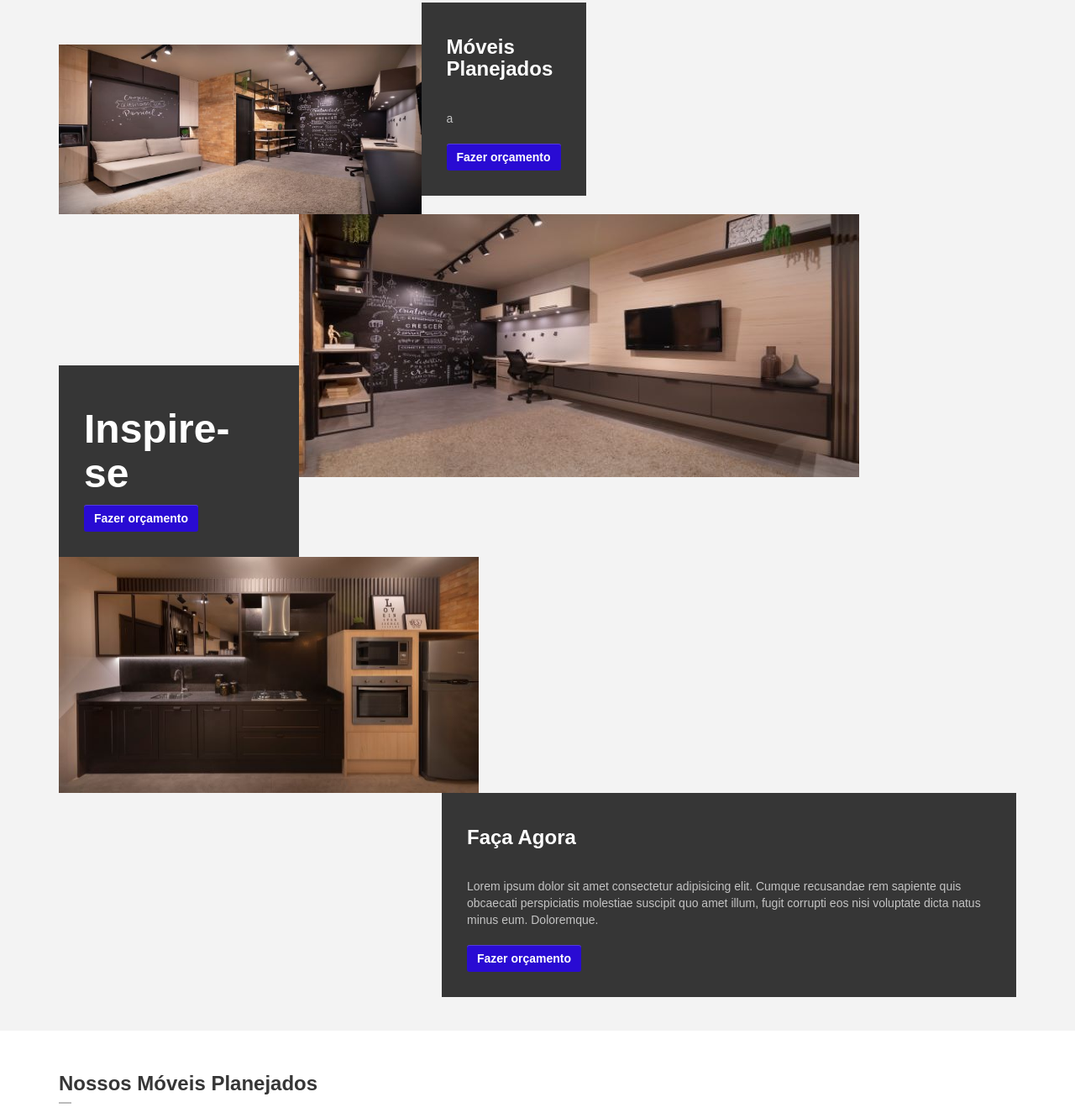
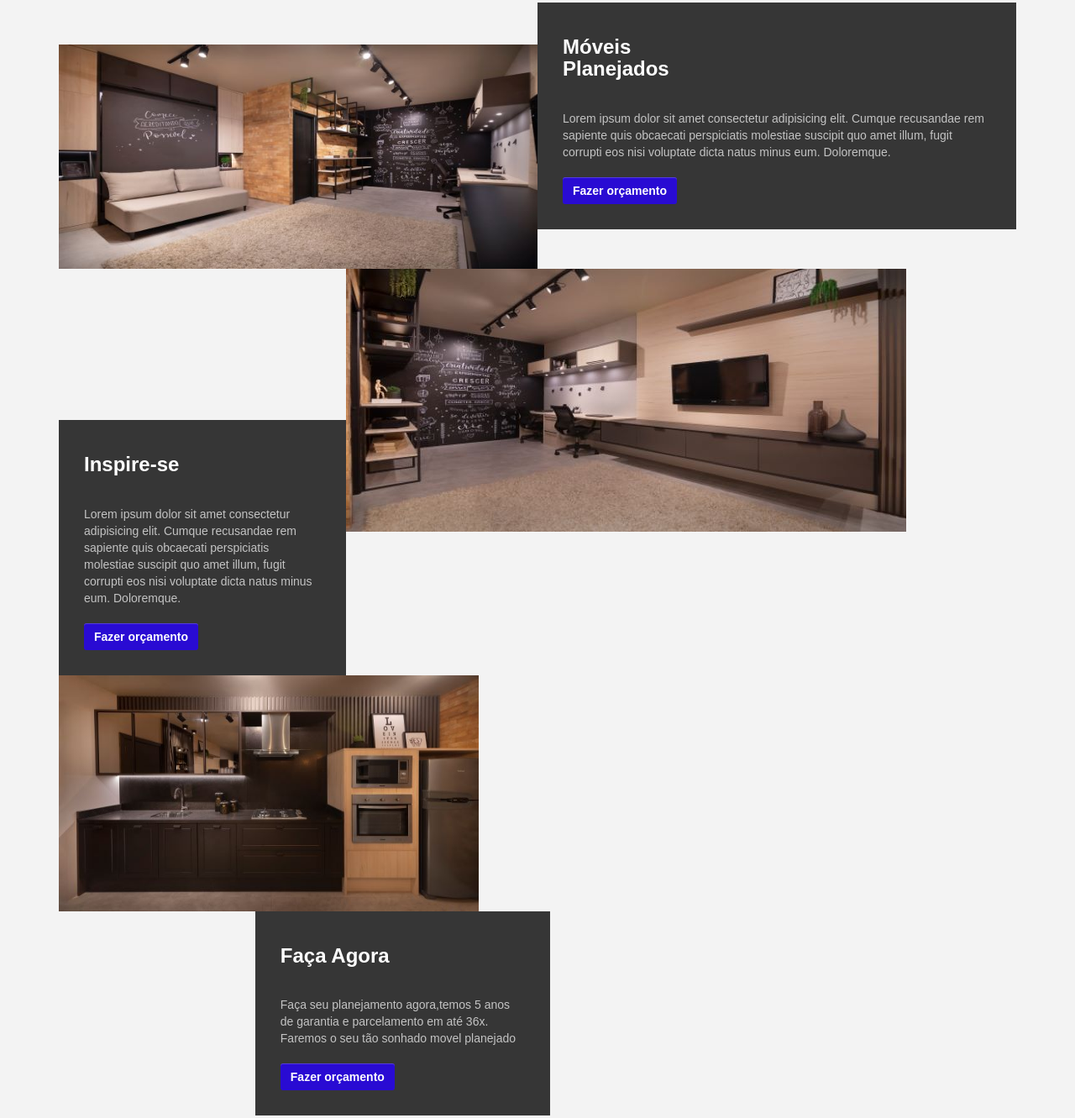
Before and after one commit to matheusmoveleiros/landingpage, a plain HTML site: page index.html in a window 1280 px wide. Shown: the part 1534-2865 px from the top of the page at 84% size. Drawn offline with Linux system fonts and the light colour scheme.

Commit message:
Update index.html

```diff
--- a/index.html
+++ b/index.html
@@ -191,7 +191,7 @@
                 <div class="description width-50">
                     <div class="description-wrapper">
                         <header><h3>Móveis <br>Planejados</h3></header>
-                        <p>a</p>
+                        <p>Lorem ipsum dolor sit amet consectetur adipisicing elit. Cumque recusandae rem sapiente quis obcaecati perspiciatis molestiae suscipit quo amet illum, fugit corrupti eos nisi voluptate dicta natus minus eum. Doloremque.</p>
                         <a href="#home" class="btn roll">Fazer orçamento</a>
                     </div>
                 </div><!-- /.description -->
@@ -199,8 +199,8 @@
             <div class="box">
                 <div class="description width-30 pull-left">
                     <div class="description-wrapper top-180">
-                        <header><h1>Inspire-se</h1></header>
-
+                        <header><h3>Inspire-se</h3></header>
+                        <p>Lorem ipsum dolor sit amet consectetur adipisicing elit. Cumque recusandae rem sapiente quis obcaecati perspiciatis molestiae suscipit quo amet illum, fugit corrupti eos nisi voluptate dicta natus minus eum. Doloremque.</p>
                         <a href="#home" class="btn roll">Fazer orçamento</a>
                     </div>
                 </div><!-- /.description -->
@@ -218,7 +218,7 @@
                 <div class="description width-60">
                     <div class="description-wrapper">
                         <header><h3>Faça Agora </h3></header>
-                        <p>Lorem ipsum dolor sit amet consectetur adipisicing elit. Cumque recusandae rem sapiente quis obcaecati perspiciatis molestiae suscipit quo amet illum, fugit corrupti eos nisi voluptate dicta natus minus eum. Doloremque.</p>
+                        <p>Faça seu planejamento agora,temos 5 anos de garantia e parcelamento em até 36x.</br>Faremos o seu tão sonhado movel planejado</p>
                         <a href="#home" class="btn roll">Fazer orçamento</a>
                     </div>
                 </div><!-- /.description -->
@@ -350,7 +350,7 @@
                         </div>
                     </figure>
                     <aside class="cite">
-                        <p></p>
+                        <p>A Italínea realizou meu sonho de ter uma cozinha planejada!!</p>
                         <footer>Cliente</footer>
                     </aside>
                 </blockquote>
```
